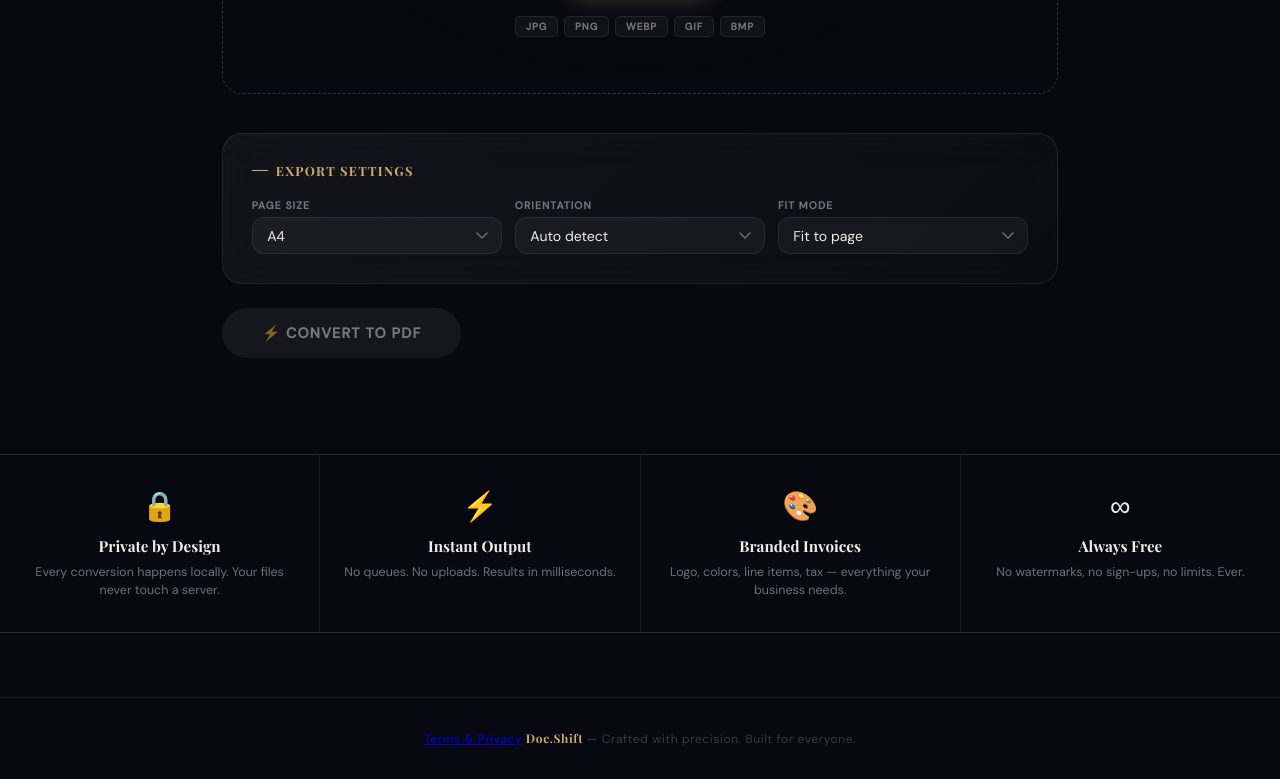
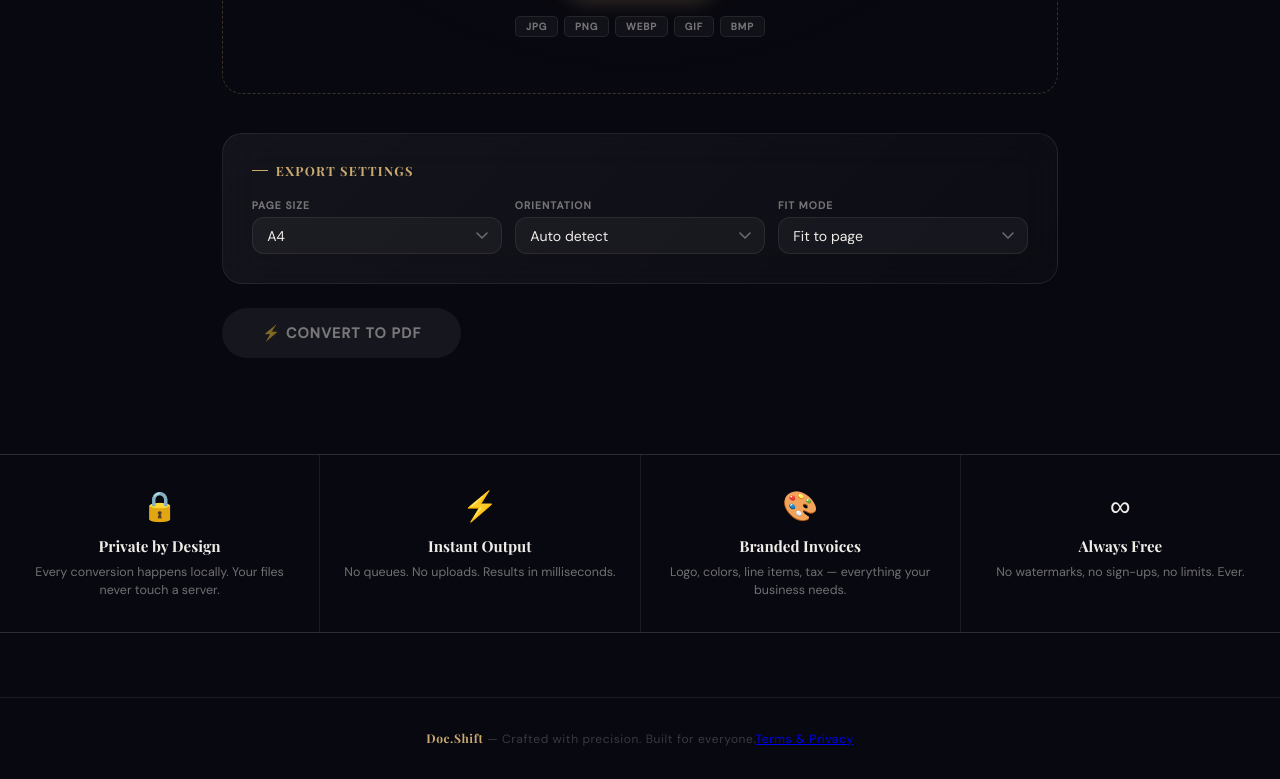
Before and after one commit to successleads1/free-image-to-pdf-tool, a plain HTML site: page index.html in a window 1280 px wide. Shown: the part 946-1725 px from the top of the page. Drawn offline with nearby package versions, Linux system fonts and the light colour scheme; a web font is replaced by a local one.

Commit message:
Refactor footer structure in index.html

```diff
--- a/index.html
+++ b/index.html
@@ -877,8 +877,8 @@ footer strong { color: var(--gold); font-family: 'Playfair Display', serif; }
   <div class="feat-cell"><span class="feat-icon">∞</span><div class="feat-title">Always Free</div><div class="feat-desc">No watermarks, no sign-ups, no limits. Ever.</div></div>
 </div>
 
-<footer>  <a href="/legal.html">Terms & Privacy</a>
-  <strong>Doc.Shift</strong> — Crafted with precision. Built for everyone.
+<footer>
+  <strong>Doc.Shift</strong> — Crafted with precision. Built for everyone.<a href="/legal.html">Terms & Privacy</a>
 </footer>
 
 <script>
```
